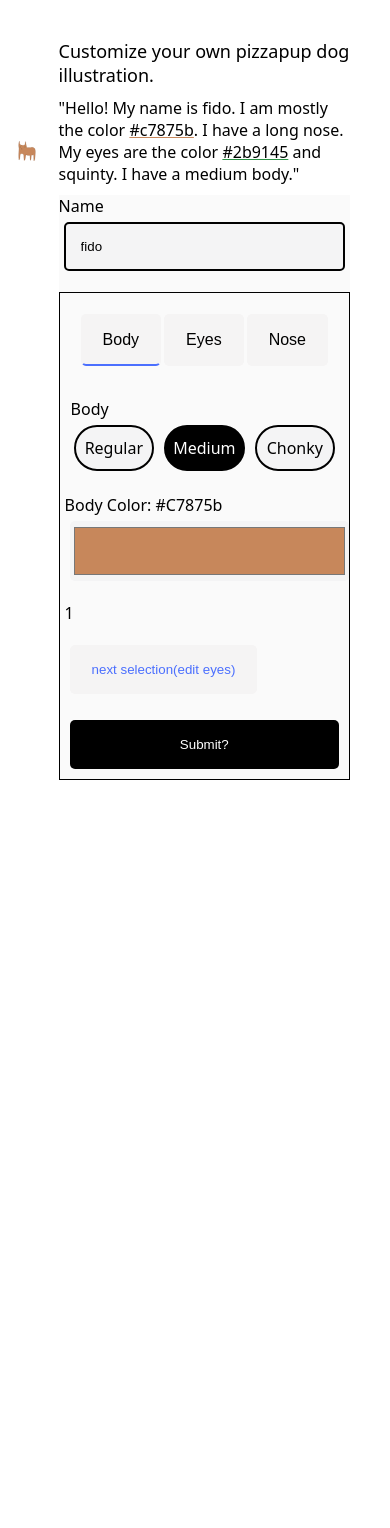
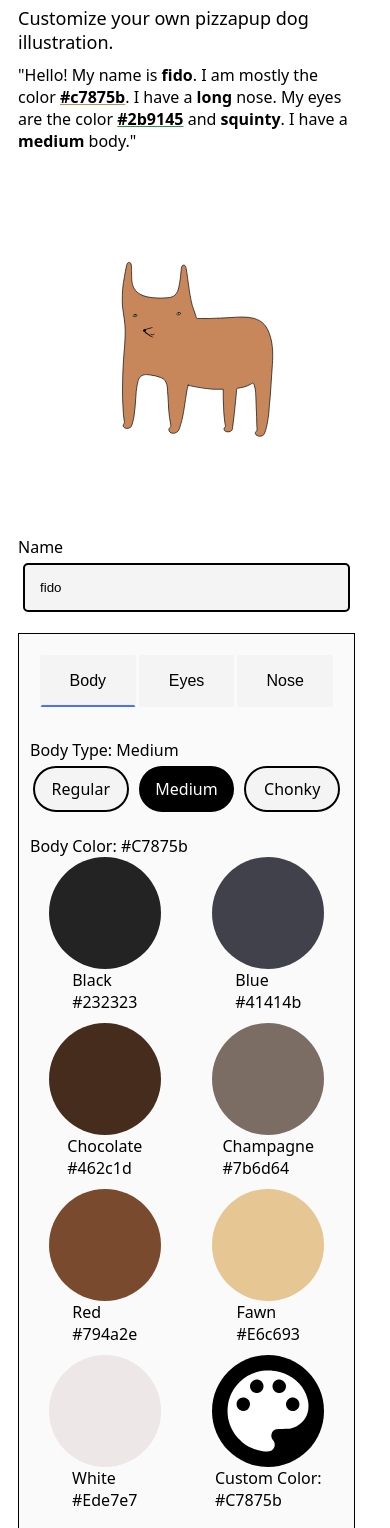
Before and after one commit to pizzapup/custom-dog-generator, a React (Create React App) app: page /createdog in a window 390 px wide. Shown: the part 160-1688 px from the top of the page. Before the commit the page ends 948 px from the top, so only its background shows below. Built offline with nearby package versions, Linux system fonts and the light colour scheme.

Commit message:
form navigation and color swatch previews added

```diff
--- a/src/assets/custom-dog/Body.js
+++ b/src/assets/custom-dog/Body.js
@@ -497,7 +497,8 @@ export default function Body({
   body = "chonky",
   main = "#c7875b",
   outline = "black",
+  bodyColor = main,
 }) {
   const Component = list[body];
-  return <Component main={main} outline={outline} />;
+  return <Component main={bodyColor} outline={outline} />;
 }
--- a/src/assets/custom-dog/Snout.js
+++ b/src/assets/custom-dog/Snout.js
@@ -14,15 +14,20 @@ const Mouth = ({ mouth, mouthType, color }) => {
   );
 };
 
-export default function Snout({ type = "long", mouth = "smile" }) {
+export default function Snout({
+  type = "long",
+  mouth = "smile",
+  noseColor = "black",
+  mouthColor = "black",
+}) {
   const noseData = noses[type];
   const noseOptions = noseData.options;
   const mouthType = noseOptions[mouth];
   const colors = {
-    outline: { fill: "transparent", stroke: "black" },
-    main: { fill: "black", stroke: "transparent" },
+    outline: { fill: "transparent", stroke: mouthColor },
+    main: { fill: mouthColor, stroke: "transparent" },
     tongue: {
-      outline: { fill: "black", stroke: "transparent" },
+      outline: { fill: mouthColor, stroke: "transparent" },
       tongue: { fill: "pink", stroke: "transparent" },
     },
   };
@@ -30,7 +35,7 @@ export default function Snout({ type = "long", mouth = "smile" }) {
   return (
     <>
       <svg viewBox="0 0 3200 3200">
-        <path d={noseData.path} fill="black" />
+        <path d={noseData.path} fill={noseColor} />
       </svg>
       <Mouth mouth={mouth} mouthType={mouthType} color={color} />
     </>
--- /dev/null
+++ b/src/assets/icons/ColorPaletteIcon.js
@@ -0,0 +1,18 @@
+export const ColorPaletteIcon = ({ fill = "#000000" }) => {
+  return (
+    <svg
+      width="100%"
+      height="100%"
+      viewBox="0 0 1280 1280"
+      preserveAspectRatio="xMidYMid meet"
+    >
+      <g
+        transform="translate(0.000000,1280.000000) scale(0.100000,-0.100000)"
+        fill={fill}
+        stroke="solid 10px #000000"
+      >
+        <path d="M6135 11194 c-1192 -76 -2249 -543 -3088 -1364 -762 -745 -1247 -1695 -1396 -2737 -38 -261 -46 -384 -45 -698 0 -443 38 -760 139 -1165 89 -351 181 -602 350 -945 185 -376 364 -652 636 -980 118 -143 461 -481 616 -608 711 -581 1539 -940 2440 -1057 312 -41 690 -50 798 -20 182 51 328 143 434 275 130 161 191 350 177 555 -12 197 -68 325 -219 505 -67 80 -137 216 -163 320 -25 96 -25 285 0 380 63 243 225 437 449 540 149 68 141 67 887 75 371 4 686 10 700 13 14 4 70 13 125 22 536 84 1050 351 1447 752 324 327 539 688 672 1133 108 360 133 810 70 1265 -186 1335 -1066 2512 -2379 3180 -582 296 -1185 471 -1865 540 -147 15 -654 27 -785 19z m-840 -1094 c272 -86 474 -296 547 -568 28 -109 28 -287 -1 -397 -74 -281 -295 -502 -576 -576 -114 -30 -280 -30 -394 0 -277 73 -484 271 -571 546 -28 90 -38 267 -20 368 54 313 301 570 614 642 94 22 312 14 401 -15z m2603 15 c315 -66 567 -325 622 -642 18 -101 8 -278 -20 -368 -87 -275 -294 -473 -571 -546 -114 -30 -280 -30 -394 0 -281 74 -502 295 -576 576 -30 112 -30 289 0 399 79 297 323 527 622 585 71 14 242 12 317 -4z m-4308 -2126 c177 -28 313 -100 445 -233 133 -134 200 -272 225 -464 32 -245 -61 -496 -247 -673 -98 -94 -201 -151 -340 -191 -102 -29 -304 -31 -403 -4 -362 99 -600 408 -600 775 0 165 42 311 127 439 175 263 486 401 793 351z m5958 -19 c348 -98 582 -408 582 -770 0 -165 -39 -297 -126 -433 -250 -387 -770 -483 -1146 -210 -122 88 -238 250 -286 399 -88 271 -20 577 175 785 123 130 271 213 438 245 96 19 269 11 363 -16z" />
+      </g>
+    </svg>
+  );
+};
--- /dev/null
+++ b/src/components/Input/ColorGroup.js
@@ -0,0 +1,68 @@
+import Input from "./Input";
+import { useState } from "react";
+import { ColorPaletteIcon } from "../../assets/icons/ColorPaletteIcon";
+
+export const ColorGroup = ({
+  values,
+  name = "missing name",
+  legend,
+  currVal,
+  onChange,
+}) => {
+  const [customColor, setcustomColor] = useState("pink");
+  const handleCustomColor = (e) => {
+    setcustomColor(e.target.value);
+    onChange(e);
+  };
+
+  return (
+    <>
+      <fieldset className="colorgroup">
+        <legend>{legend ? legend : name}</legend>
+        {values.map((field, index) => (
+          <Input
+            name={name}
+            type="radio"
+            key={index}
+            value={field.code}
+            label={
+              <>
+                <div
+                  style={{ backgroundColor: field.code }}
+                  className="colorgroup-color"
+                ></div>
+                <div className="colorgroup-label-text">
+                  {field.value}
+                  <br />
+                  {field.code}
+                </div>
+              </>
+            }
+            content={field}
+            onChange={onChange}
+            className={field.code === currVal ? "colorgroup--selected" : ""}
+          />
+        ))}
+        <Input
+          name={name}
+          label={
+            <>
+              <div className="colorgroup-colorpicker">
+                <ColorPaletteIcon
+                  fill={customColor === currVal ? currVal : "#ffffff"}
+                />
+              </div>
+              <div className="colorgroup-label-text">
+                Custom Color: <br />
+                {currVal}
+              </div>
+            </>
+          }
+          type="color"
+          onChange={handleCustomColor}
+          className={`${customColor === currVal ? "colorgroup--selected" : ""}`}
+        />
+      </fieldset>
+    </>
+  );
+};
--- a/src/components/Input/Input.css
+++ b/src/components/Input/Input.css
@@ -16,14 +16,22 @@ input:focus-visible,
 input:focus-within,
 .radiogroup .input--radio:focus,
 .radiogroup .input--radio:focus-within,
-.radiogroup .input--radio:focus-visible {
-  border-color: var(--colors-blue);
-  outline: var(--colors-blue) dashed 2px;
+.radiogroup .input--radio:focus-visible,
+.colorgroup label:focus .colorgroup-color,
+.colorgroup label:focus-visible .colorgroup-color,
+.colorgroup label:focus-within .colorgroup-color,
+label:focus .colorgroup-colorpicker,
+label:focus-visible .colorgroup-colorpicker,
+label:focus-within .colorgroup-colorpicker {
+  border-color: var(--bo-color-solid);
+  outline: var(--bo-color-dashed);
   outline-offset: 1px;
 }
 input:hover,
-.radiogroup .input--radio:hover {
-  border-color: var(--colors-blue);
+.radiogroup .input--radio:hover,
+.colorgroup label:hover .colorgroup-color,
+label:hover .colorgroup-colorpicker {
+  border: var(--bo-color-solid);
   background-color: white;
 }
 .radiogroup {
@@ -56,3 +64,106 @@ input:hover,
   display: flex;
   flex-direction: column;
 }
+html {
+  --colorgroupColorsGrid-min-width: 50px;
+  --colorgroupColorsGrid-max-width: 5em;
+  --colorgroupColorSize: 5em;
+}
+.colorgroup {
+  display: grid;
+  grid-template-columns: repeat(
+    auto-fill,
+    minmax(
+      max(
+        var(--colorgroupColorsGrid-min-width),
+        var(--colorgroupColorsGrid-max-width)
+      ),
+      1fr
+    )
+  );
+  gap: 10px;
+  align-items: center;
+  justify-items: center;
+}
+.colorgroup-color {
+  border-radius: 50%;
+  height: var(--colorgroupColorSize);
+  width: var(--colorgroupColorSize);
+  aspect-ratio: 1/1;
+  flex: 1;
+  border: var(--border-outline-default);
+}
+.colorgroup label:hover .colorgroup-color {
+  border: var(--bo-color-solid);
+}
+.colorgroup label {
+  position: relative;
+  display: flex;
+  flex-direction: column;
+  justify-content: center;
+  align-items: center;
+}
+.colorgroup label input {
+  position: absolute;
+  opacity: 0;
+}
+.colorgroup-colorpicker svg {
+  background-color: black;
+}
+.colorgroup-colorpicker:hover svg {
+  background-color: var(--colors-black-hover);
+  transition: background 200ms ease;
+}
+
+.colorgroup-colorpicker {
+  border-radius: 50%;
+  aspect-ratio: 1/1;
+  flex: 1;
+  height: 5em;
+  width: 5em;
+  display: flex;
+  align-items: center;
+  justify-content: center;
+  overflow: hidden;
+  border-radius: 50%;
+  height: var(--colorgroupColorSize);
+  width: var(--colorgroupColorSize);
+  aspect-ratio: 1/1;
+  flex: 1;
+  border: var(--border-outline-default);
+  /* background: linear-gradient(
+    90deg,
+    rgba(255, 0, 0, 1) 0%,
+    rgba(255, 154, 0, 1) 10%,
+    rgba(208, 222, 33, 1) 20%,
+    rgba(79, 220, 74, 1) 30%,
+    rgba(63, 218, 216, 1) 40%,
+    rgba(47, 201, 226, 1) 50%,
+    rgba(28, 127, 238, 1) 60%,
+    rgba(95, 21, 242, 1) 70%,
+    rgba(186, 12, 248, 1) 80%,
+    rgba(251, 7, 217, 1) 90%,
+    rgba(255, 0, 0, 1) 100%
+  ); */
+  background: black;
+}
+
+.colorgroup--selected .colorgroup-color,
+.colorgroup--selected .colorgroup-colorpicker {
+  border: var(--bo-color-solid);
+  outline: var(--bo-color-solid);
+}
+@media only screen and (max-width: 800px) {
+  .colorgroup {
+    --colorgroupColorSize: 7em;
+    --colorgroupColorsGrid-min-width: 60px;
+    --colorgroupColorsGrid-max-width: 8em;
+  }
+}
+@media only screen and (max-width: 500px) {
+  .colorgroup {
+    --colorgroupColorSize: 7em;
+    --colorgroupColorsGrid-min-width: 60px;
+    --colorgroupColorsGrid-max-width: 7em;
+  }
+}
--- a/src/routes/CreateDog.css
+++ b/src/routes/CreateDog.css
@@ -1,23 +1,28 @@
 .product {
   display: grid;
   grid-template-columns: 2fr 1fr;
+  padding: 10px;
+  gap: 10px;
+}
+h1,
+h2,
+h3 {
+  margin: 0;
+  padding: 0;
 }
 .product-img-wrapper {
-  height: 500px;
-  /* background-color: green; */
+  height: 80vh;
   position: relative;
+  margin: 10px;
 }
 .product-img-wrapper img,
 .product-img-wrapper svg {
-  /* background-color: rgba(114, 123, 13, 0.5); */
   position: absolute;
   border-radius: 50%;
   width: 100%;
   height: 100%;
 }
 .product-text-wrapper {
-  /* background-color: #fafafa; */
-  padding: 0px 15px;
   display: flex;
   flex-direction: column;
   align-items: flex-start;
@@ -34,12 +39,10 @@
   gap: 3px;
   padding: 1rem;
   justify-content: stretch;
-  border-radius: 3px;
 }
 
 .form-nav-item {
   flex: 1;
-  border-radius: 5px;
 }
 .form-nav-item--active .form-nav-btn {
   border-bottom: 2px solid var(--colors-blue);
@@ -49,12 +52,12 @@
   font-size: medium;
   background-color: #fafafa;
   background-color: hsl(0, 5%, 96%);
+  border-radius: var(--radii-sm);
   color: black;
   margin: 0;
   width: 100%;
 }
 .form-nav-btn:hover {
-  /* background-color: var(--colors-pink); */
   background-color: var(--colors-blue);
   border: var(--border-outline-default);
   outline: var(--border-outline-default);
@@ -67,10 +70,11 @@
 
 .create-dog-form {
   width: 100%;
+  min-width: 35vw;
   display: flex;
   flex-direction: column;
   gap: 1rem;
-  background-color: #fafafa;
+  /* background-color: #fafafa; */
 }
 .input--color {
   display: flex;
@@ -80,11 +84,11 @@
   height: 60px;
   width: 100%;
   padding: 0;
-  border: 2px solid transparent;
-  outline: 2px solid transparent;
+  border: var(--border-outline-default);
+  outline: var(--border-outline-default);
 }
 .create-dog-form fieldset {
-  border-color: transparent;
+  border: var(--border-outline-default);
   padding: 0;
 }
 .legend {
@@ -100,20 +104,42 @@
   padding: 5px;
 }
 .stepper-btns {
-  display: flex;
-  justify-content: space-between;
+  display: grid;
+  grid-template-columns: 1fr 1fr 1fr;
 }
 
 .previous-next-btn {
-  /* flex: 1; */
   background-color: hsl(0, 5%, 96%);
   color: var(--colors-blue);
   position: relative;
 }
 .previous-next-btn:focus {
-  border: 2px solid var(--colors-blue);
+  border: var(--bo-color-solid);
 }
 .previous-next-btn:hover {
-  border: 2px solid var(--colors-blue);
-  outline: 2px dashed var(--colors-blue);
+  border: var(--bo-color-solid);
+  outline: var(--bo-color-dashed);
 }
+.next-btn {
+  grid-column: 3/3;
+}
+.previous-btn {
+  grid-column: 1/1;
+}
+.preview-mobile {
+  display: none;
+}
+@media only screen and (max-width: 800px) {
+  .product {
+    display: block;
+  }
+  .product-img-wrapper {
+    max-height: 40vh;
+  }
+  .preview-mobile {
+    display: block;
+  }
+  .preview-desktop {
+    display: none;
+  }
+}
--- a/src/routes/CreateDog.js
+++ b/src/routes/CreateDog.js
@@ -1,10 +1,12 @@
 import "./CreateDog.css";
 import { useState } from "react";
 import Input, { RadioGroup } from "../components/Input/Input";
+import { ColorGroup } from "../components/Input/ColorGroup";
 import Body from "../assets/custom-dog/Body";
 import Eyes from "../assets/custom-dog/Eyes";
 import Snout from "../assets/custom-dog/Snout";
 import { getNtc, hexToRGB } from "../helpers/colorHelpers";
+import { colorData } from "./data";
 export default function CreateDog() {
   const initialValues = {
     name: "fido",
@@ -20,12 +22,16 @@ export default function CreateDog() {
     const { name, value } = e.target;
     setValues({ ...values, [name]: value });
   };
+  const handleStepper = (num, e) => {
+    e.preventDefault();
+    setStep(num);
+  };
   const handleSubmit = (e) => {
     e.preventDefault();
     console.log("submitted", values);
     // writeData(values, ["posts", `user-posts/${uids}`]);
   };
-
+  const nums = [1, 2, 3];
   const steps = {
     1: {
       name: "body",
@@ -67,7 +73,11 @@ export default function CreateDog() {
         name={steps[currStep].name}
         currVal={values[steps[currStep].name]}
         onChange={handleInputChange}
-        legend={<div className="legend">{steps[currStep].name}</div>}
+        legend={
+          <div className="legend">
+            {steps[currStep].name} Type: {values[steps[currStep].name]}
+          </div>
+        }
       />
     </>
   );
@@ -76,24 +86,24 @@ export default function CreateDog() {
     1: (
       <>
         <RadioStep />
-        <Input
-          type="color"
+        <ColorGroup
           name="bodyColor"
-          value={values.bodyColor}
+          values={colorData.body}
+          currVal={values.bodyColor}
           onChange={handleInputChange}
-          label={<div className="legend">Body Color: {values.bodyColor}</div>}
+          legend={<div className="legend">Body Color: {values.bodyColor}</div>}
         />
       </>
     ),
     2: (
       <>
         <RadioStep />
-        <Input
-          type="color"
+        <ColorGroup
           name="eyeColor"
-          label={<div className="legend">Eye Color: {values.eyeColor}</div>}
-          value={values.eyeColor}
+          values={colorData.eyes}
+          currVal={values.eyeColor}
           onChange={handleInputChange}
+          legend={<div className="legend">Eye Color: {values.eyeColor}</div>}
         />
       </>
     ),
@@ -104,11 +114,7 @@ export default function CreateDog() {
       </>
     ),
   };
-  const nums = [1, 2, 3];
-  const handleStepper = (num, e) => {
-    e.preventDefault();
-    setStep(num);
-  };
+
   const Stepper = (
     <div className="form-nav">
       <ul>
@@ -131,16 +137,11 @@ export default function CreateDog() {
       </ul>
     </div>
   );
+
   return (
     <>
       <div className="product">
-        <div className="product-img-wrapper">
-          <div className="chonk-container">
-            <Body body={values.body} bodyColor={values.bodyColor} />
-            <Eyes eyes={values.eyes} eyeColor={values.eyeColor} />
-            <Snout mouth={values.mouth} type={values.nose} />
-          </div>
-        </div>
+        <Preview values={values} className="preview-desktop" />
         <div className="product-text-wrapper">
           <h1>Custom Dog Illustration</h1>
           <div className="product-text--subheading">
@@ -148,6 +149,7 @@ export default function CreateDog() {
           </div>
           <Paragraph {...values} />
           <form onSubmit={handleSubmit} className="create-dog-form">
+            <Preview values={values} className="preview-mobile" />
             <Input
               type="text"
               name="name"
@@ -157,22 +159,27 @@ export default function CreateDog() {
             <div className="form-steps">
               {Stepper}
               {step && stepper[step]}
-              {step}
               <div className="stepper-btns">
                 {step !== 1 && (
                   <button
-                    className="previous-next-btn"
+                    className="previous-next-btn previous-btn"
+                    title={`customize ${steps[step - 1].name}`}
                     onClick={() => setStep(step - 1)}
                   >
-                    go back to {steps[step - 1].name}
+                    back
+                    <span className="sr-only">
+                      back: edit {steps[step - 1].name}
+                    </span>
                   </button>
                 )}
                 {step !== 3 && (
                   <button
-                    className="previous-next-btn"
+                    className="previous-next-btn next-btn"
+                    title={`customize ${steps[step + 1].name}`}
                     onClick={() => setStep(step + 1)}
                   >
-                    next selection(edit {steps[step + 1].name})
+                    next
+                    <span className="sr-only">next:</span>
                   </button>
                 )}
               </div>
@@ -184,28 +191,38 @@ export default function CreateDog() {
     </>
   );
 }
-
+export const Preview = ({ values, className }) => (
+  <div className={`product-img-wrapper ${className}`}>
+    <div className="chonk-container">
+      <Body body={values.body} bodyColor={values.bodyColor} />
+      <Eyes eyes={values.eyes} eyeColor={values.eyeColor} />
+      <Snout mouth={values.mouth} type={values.nose} />
+    </div>
+  </div>
+);
 export const Paragraph = (values) => {
   return (
     <>
       <div className="product-text--description">
-        "Hello! My name is {values.name}. I am mostly the color{" "}
+        "Hello! My name is <b>{values.name}</b>. I am mostly the color{" "}
         <span
           style={{
             textDecoration: `${values.bodyColor} underline`,
+            fontWeight: "bold",
           }}
         >
           {values.bodyColor}
         </span>
-        . I have a {values.nose} nose. My eyes are the color{" "}
+        . I have a <b>{values.nose}</b> nose. My eyes are the color{" "}
         <span
           style={{
             textDecoration: `${values.eyeColor} underline`,
+            fontWeight: "bold",
           }}
         >
           {values.eyeColor}
         </span>{" "}
-        and {values.eyes}. I have a {values.body} body."
+        and <b>{values.eyes}</b>. I have a <b>{values.body}</b> body."
       </div>
     </>
   );
--- /dev/null
+++ b/src/routes/data.js
@@ -0,0 +1,89 @@
+export const steps = {
+  body: {
+    regular: { value: "regular", description: "standard, average build" },
+    medium: {
+      value: "medium",
+      description: "a lil on the heavier side but perfectly healthy",
+    },
+    chonky: {
+      value: "chonky",
+      description: "should probably cut back on the table scraps",
+    },
+  },
+  eyes: {
+    squinty: {
+      value: "squinty",
+      description: "possibly allergies... could also be judging you",
+    },
+    closed: {
+      value: "closed",
+      description: "so precious",
+    },
+    round: {
+      value: "round",
+      description: "loves to stare",
+    },
+  },
+  nose: {
+    long: {
+      value: "long",
+      description: "love it",
+    },
+    button: {
+      value: "button",
+      description: "adorable",
+    },
+    heart: {
+      value: "heart",
+      description: "so sweet",
+    },
+  },
+  mouth: {
+    smile: {
+      value: "smile",
+      description: "don't be fooled",
+    },
+    straight: {
+      value: "straight",
+      description: "definitely judhing you",
+    },
+    tongue: {
+      value: "tongue",
+      description: "dingus",
+    },
+  },
+};
+export const colorVariants = {
+  body: {
+    black: { value: "black", code: "#232323" },
+    blue: { value: "blue", code: "#41414b" },
+    chocolate: { value: "chocolate", code: "#462c1d" },
+    champagne: { value: "champagne", code: "#7b6d64" },
+    red: { value: "red", code: "#794a2e" },
+    fawn: { value: "fawn", code: "#e6c693" },
+    white: { value: "white", code: "#ede7e7" },
+  },
+  eyes: {
+    blue: { value: "blue", code: "#8ac9ee3" },
+    green: { value: "green", code: "green" },
+    amber: { value: "amber", code: "#d5973e" },
+    brown: { value: "brown", code: "#542d08" },
+  },
+};
+export const colorData = {
+  body: [
+    { value: "black", code: "#232323", text: "#ffffff" },
+    { value: "blue", code: "#41414b", text: "#ffffff" },
+    { value: "chocolate", code: "#462c1d", text: "#ffffff" },
+    { value: "champagne", code: "#7b6d64", text: "#ffffff" },
+    { value: "red", code: "#794a2e", text: "#ffffff" },
+    { value: "fawn", code: "#e6c693", text: "#000000" },
+    { value: "white", code: "#ede7e7", text: "#000000" },
+  ],
+  eyes: [
+    { value: "blue", code: "#4aaad3", text: "#ffffff" },
+    { value: "green", code: "#2b9145", text: "#ffffff" },
+    { value: "amber", code: "#d5973e", text: "#ffffff" },
+    { value: "brown", code: "#542d08", text: "#ffffff" },
+  ],
+};
--- a/src/styles.css
+++ b/src/styles.css
@@ -1,18 +1,12 @@
 :root {
-  /* --colors-pink: lightpink; */
   --colors-orange: rgb(255, 153, 0);
-  /* --colors-blue: rgb(0, 116, 255); */
-  /* --colors-yellow: rgb(255, 247, 100); */
-  /* --colors-green: rgb(34, 175, 115); */
   --colors-green-d: #1e9a65;
-  /* --colors-red: rgb(255, 100, 112); */
-  /* --colors-lightblue: rgb(173, 220, 230); */
   --colors-lightblue-l: aliceblue;
-  --colors-purple: purple;
+  --colors-purple: rgb(128, 0, 128);
   --colors-lightpurple: hsl(240, 67%, 93%);
   --colors-lightpurple-d: #bcbcf2;
   --colors-black: #151515;
-
+  --colors-black-hover: hsl(0, 0%, 20%);
   --colors-pink: rgb(255, 151, 218);
   --colors-brown: rgb(182, 104, 17);
   --colors-yellow: rgb(254, 208, 0);
@@ -25,13 +19,16 @@
   --colors-offwhite-l: hsl(50, 88%, 98%);
   --colors-grey-l: #f0f0f0;
 
-  --radii: 5px;
-
+  --radii-sm: 2px;
+  --radii: 3px;
+  --radii-md: 5px;
   --font-family-primary: system-ui, -apple-system, BlinkMacSystemFont,
     "Segoe UI", Roboto, Oxygen, Ubuntu, Cantarell, "Open Sans", "Helvetica Neue",
     sans-serif;
   --font-size-lg: 30px;
   --border-outline-default: 2px solid transparent;
+  --bo-color-solid: 2px solid var(--colors-blue);
+  --bo-color-dashed: 2px dashed var(--colors-blue);
   --font-family-naiche: "naiche";
 }
 
```
